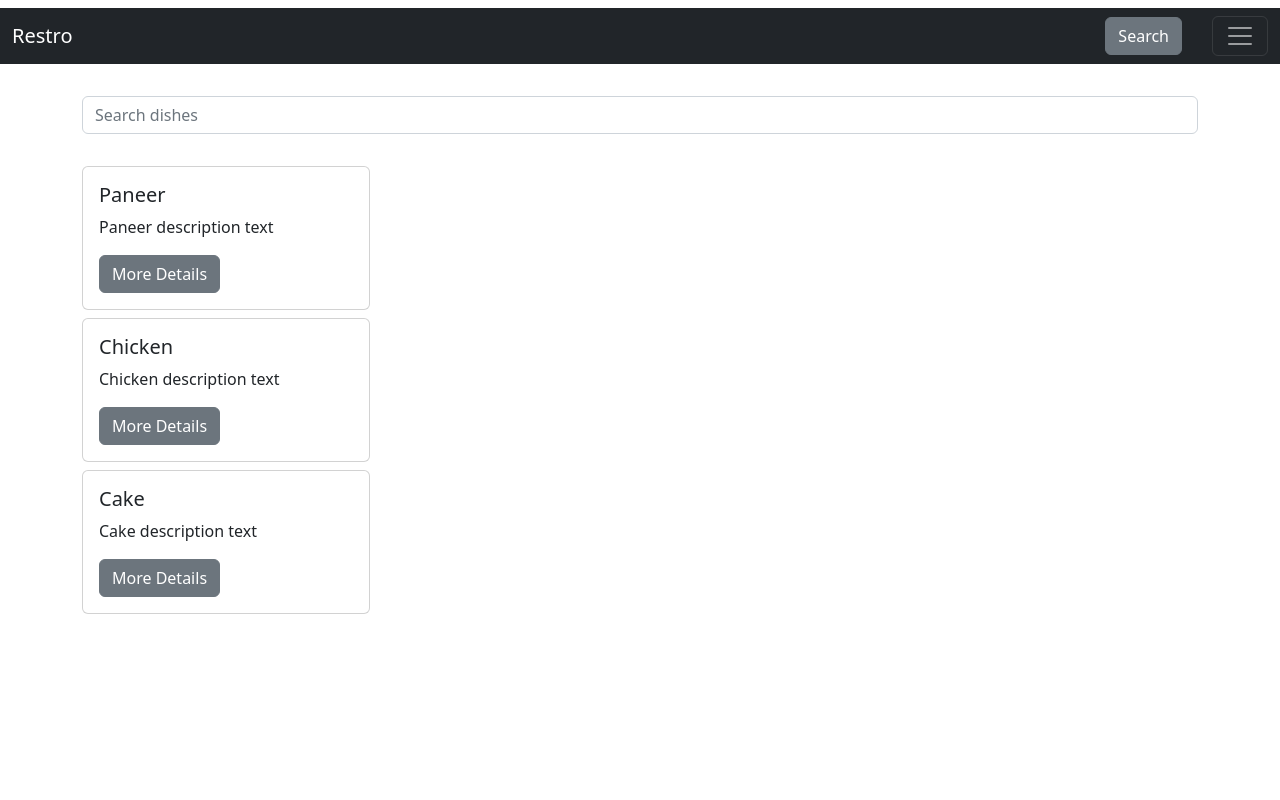
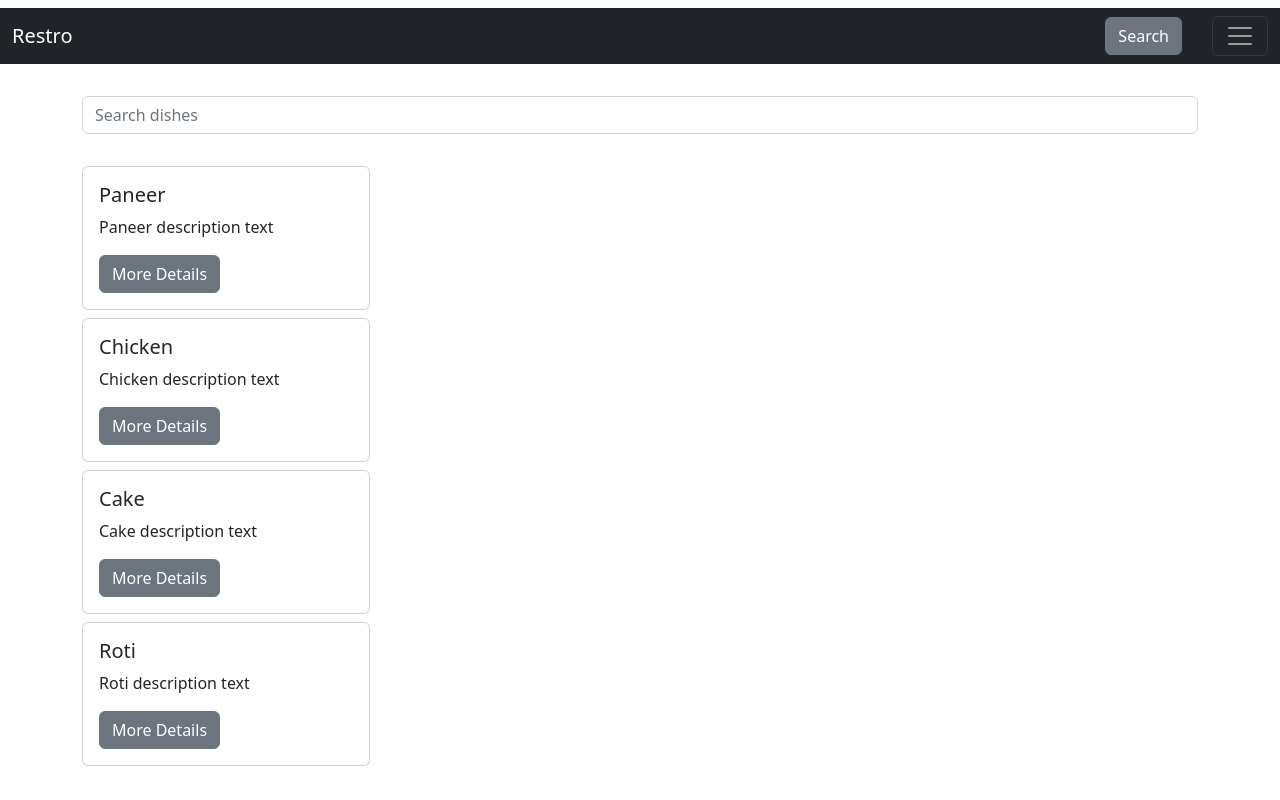
Before and after one commit to mayanktomar/react-eduonix, a React (Create React App) app: page /search in a window 1280 px wide. Built offline with nearby package versions, Linux system fonts and the light colour scheme; no server answers.

Commit message:
one object added

```diff
--- a/src/dishDetails.js
+++ b/src/dishDetails.js
@@ -16,5 +16,11 @@ export const dishDetails = [
     description: 'Cake description text',
     imageSrc: 'https://picsum.photos/300/200',
     url:'www.twitter.com'
+  },
+  {
+    title:'Roti',
+    description: 'Roti description text',
+    imageSrc: 'https://picsum.photos/300/200',
+    url:'www.twitter.com'
   }
 ]
```
